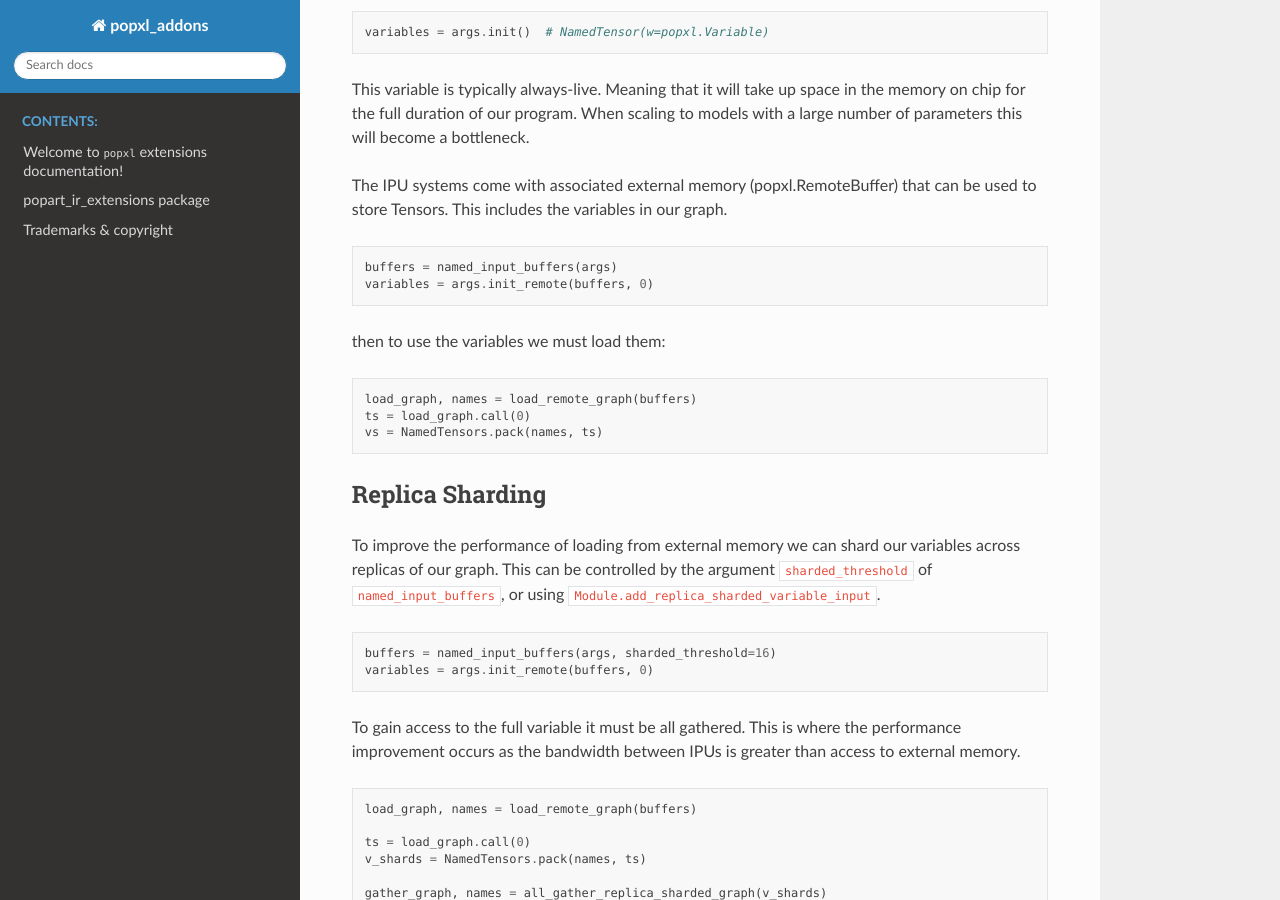
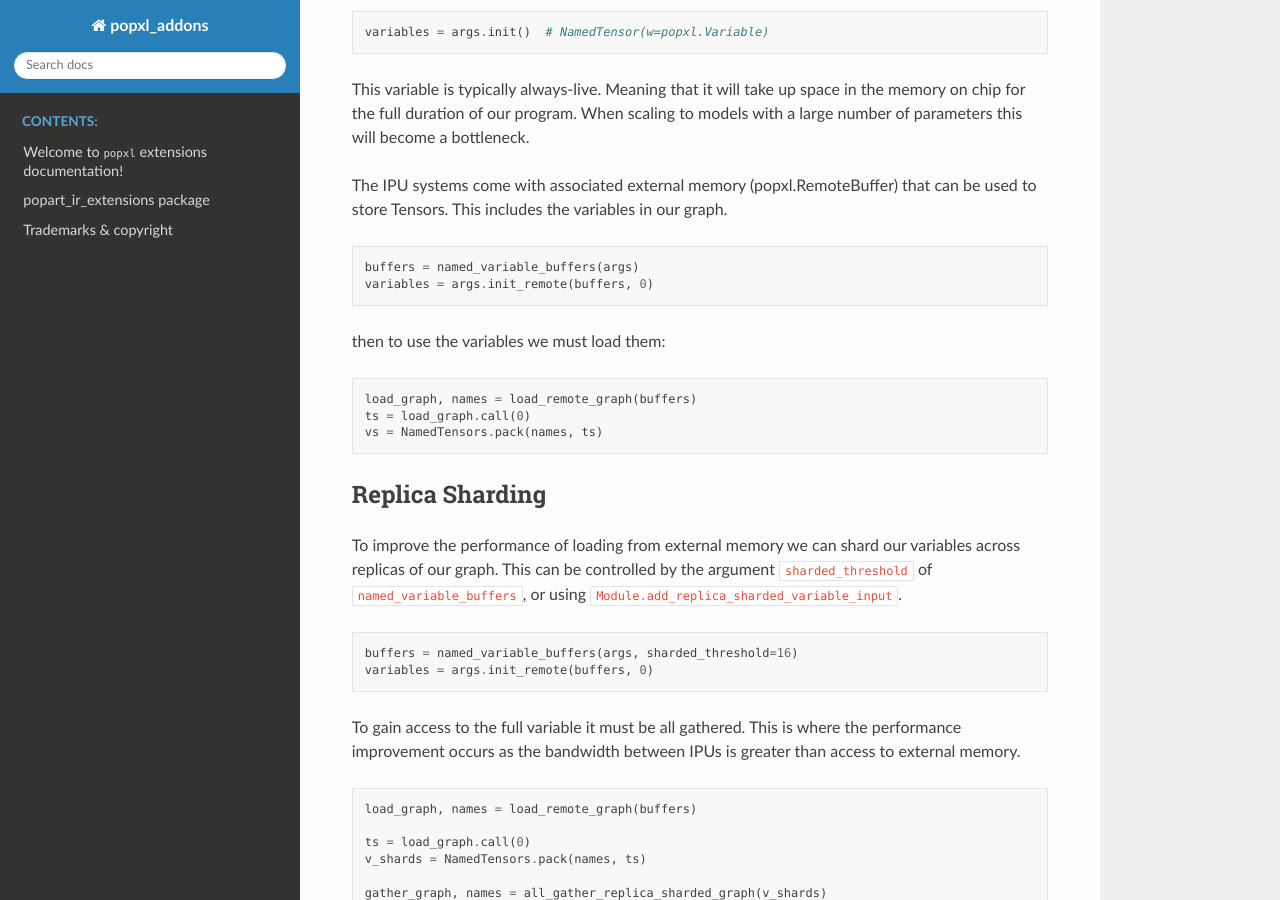
Before and after one commit to graphcore/popxl-addons, a Sphinx documentation site: the page built from docs/phased_execution.md, in a window 1280 px wide and 900 px high, scrolled down 485 px. Built offline with Sphinx 7.4.7 and the Read the Docs theme 2.0.0, drawn with Linux system fonts in a browser that asks for light colours.

Commit message:
missing rename + named_input_buffer -> named_variable_buffer (#66)
Co-authored-by: Sofia Liguori <sofial@graphcore.ai>

````diff
--- a/docs/phased_execution.md
+++ b/docs/phased_execution.md
@@ -22,7 +22,7 @@ When scaling to models with a large number of parameters this will become a bott
 
 The IPU systems come with associated external memory (popxl.RemoteBuffer) that can be used to store Tensors. This includes the variables in our graph.
 ```python
-buffers = named_input_buffers(args)
+buffers = named_variable_buffers(args)
 variables = args.init_remote(buffers, 0)
 ```
 then to use the variables we must load them:
@@ -34,9 +34,9 @@ vs = NamedTensors.pack(names, ts)
 
 ## Replica Sharding
 To improve the performance of loading from external memory we can shard our variables across replicas of our graph.
-This can be controlled by the argument `sharded_threshold` of `named_input_buffers`, or using `Module.add_replica_sharded_variable_input`.
+This can be controlled by the argument `sharded_threshold` of `named_variable_buffers`, or using `Module.add_replica_sharded_variable_input`.
 ```python
-buffers = named_input_buffers(args, sharded_threshold=16)
+buffers = named_variable_buffers(args, sharded_threshold=16)
 variables = args.init_remote(buffers, 0)
 ```
 To gain access to the full variable it must be all gathered. This is where the performance improvement occurs as the bandwidth between IPUs is greater than access to external memory.
````
Also changed, not shown: examples/mnist/0_Basic_Concepts/README.md, 3 other files.
